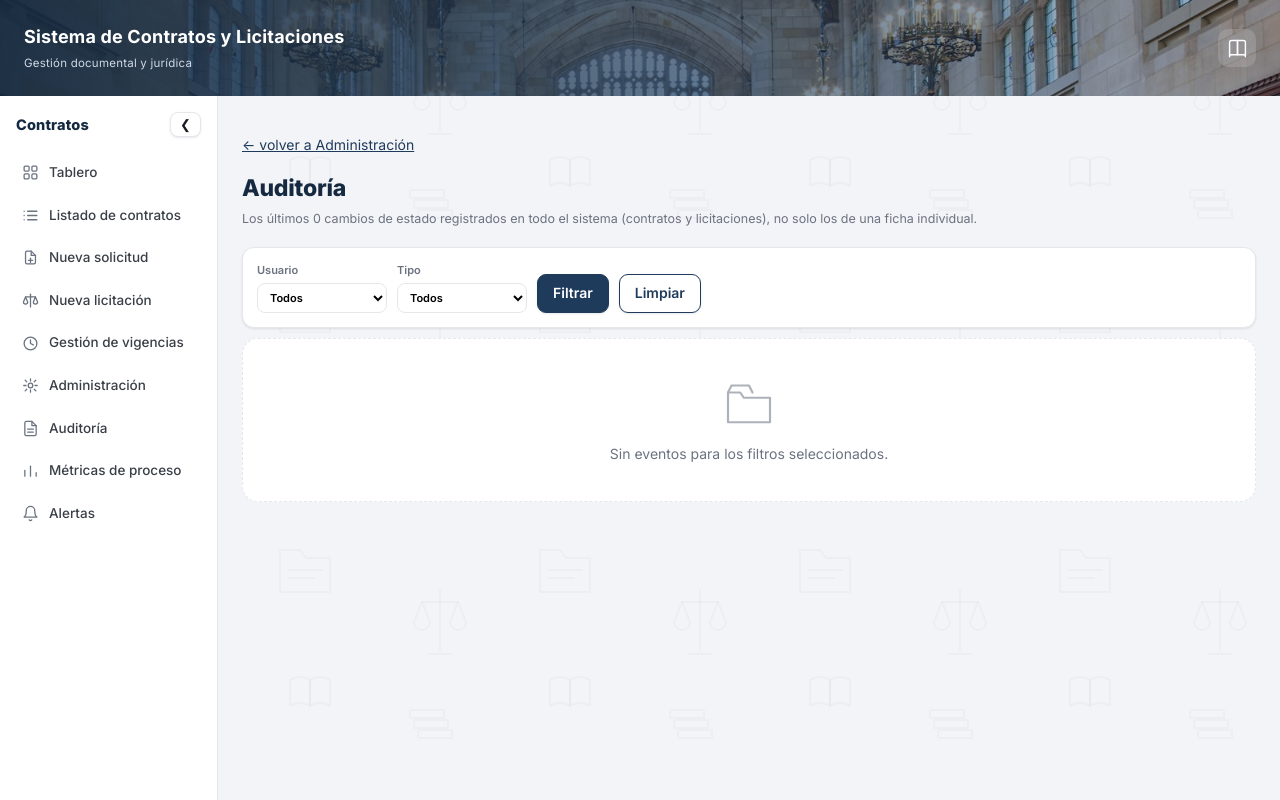
After one commit to insigne123/docs-cy-app, a Python web app: template app/web/templates/auditoria.html in a window 1280 px wide. The commit adds this page. Run offline with Jinja, Linux system fonts and the light colour scheme; the template is opened without the code that fills it, so the values that code supplies are empty.

Commit message:
Agregar registro de auditoria a nivel sistema
Continuacion de las sugerencias pendientes tras la auditoria del
modelo. Hasta ahora la trazabilidad solo se podia ver ficha por ficha
(la linea de tiempo de un contrato o licitacion individual); no habia
forma de ver todos los cambios de estado del sistema completo en un
solo lugar, ni de filtrar por usuario para revisar que hizo alguien en
particular.

Se agrega GET /panel/auditoria (exclusivo de admin_sistema, igual que
el resto de Administracion), con filtro por usuario y por tipo de
entidad (contrato o licitacion), reutilizando la misma tabla
evento_estado que ya alimenta la linea de tiempo de cada ficha.

Se agregan pruebas nuevas. Toda la suite sigue en verde.

Co-Authored-By: Claude Sonnet 5 <noreply@anthropic.com>

```diff
--- /dev/null
+++ b/app/web/templates/auditoria.html
@@ -0,0 +1,58 @@
+{% extends "base.html" %}
+{% block title %}Auditoría · Panel de Contratos{% endblock %}
+{% block body %}
+<p><a href="/panel/catalogos">&larr; volver a Administración</a></p>
+<h1>Auditoría</h1>
+<div class="sub">
+  Los últimos {{ eventos|length }} cambios de estado registrados en todo el
+  sistema (contratos y licitaciones), no solo los de una ficha individual.
+</div>
+
+<form class="filtros" method="get" action="/panel/auditoria">
+  <label>Usuario
+    <select name="usuario_id">
+      <option value="">Todos</option>
+      {% for u in usuarios_filtro %}
+      <option value="{{ u.id }}" {{ 'selected' if filtro_usuario_id == u.id }}>{{ u.nombre }}</option>
+      {% endfor %}
+    </select>
+  </label>
+  <label>Tipo
+    <select name="entidad_tipo">
+      <option value="">Todos</option>
+      <option value="contrato" {{ 'selected' if filtro_entidad_tipo == 'contrato' }}>Contrato</option>
+      <option value="licitacion" {{ 'selected' if filtro_entidad_tipo == 'licitacion' }}>Licitación</option>
+    </select>
+  </label>
+  <button class="btn" type="submit">Filtrar</button>
+  <a class="btn ghost" href="/panel/auditoria">Limpiar</a>
+</form>
+
+{% if not eventos %}
+  <div class="empty">Sin eventos para los filtros seleccionados.</div>
+{% else %}
+<div class="tabla-scroll">
+  <table>
+    <thead><tr>
+      <th>Fecha</th><th>Código</th><th>De</th><th>A</th><th>Usuario</th><th>Rol</th><th>Comentario</th>
+    </tr></thead>
+    <tbody>
+    {% for e in eventos %}
+      <tr>
+        <td>{{ e.fecha.strftime('%Y-%m-%d %H:%M') }}</td>
+        <td>
+          {% if e.entidad_tipo == 'contrato' %}<a href="/panel/contratos/{{ e.entidad_id }}">{{ e.codigo }}</a>
+          {% else %}<a href="/panel/licitaciones/{{ e.entidad_id }}">{{ e.codigo }}</a>{% endif %}
+        </td>
+        <td>{{ (e.estado_origen or '—').replace('_',' ') }}</td>
+        <td>{{ e.estado_destino.replace('_',' ') }}</td>
+        <td>{{ e.usuario_nombre }}</td>
+        <td>{{ e.rol_actor }}</td>
+        <td class="obj">{{ e.comentario or '—' }}</td>
+      </tr>
+    {% endfor %}
+    </tbody>
+  </table>
+</div>
+{% endif %}
+{% endblock %}
--- a/app/web/templates/base.html
+++ b/app/web/templates/base.html
@@ -212,6 +212,10 @@
           <svg viewBox="0 0 24 24" fill="none" stroke="currentColor" stroke-width="1.8" stroke-linecap="round" stroke-linejoin="round"><circle cx="12" cy="12" r="3.2"/><path d="M12 2.5v3.2M12 18.3v3.2M4.4 4.4l2.3 2.3M17.3 17.3l2.3 2.3M2.5 12h3.2M18.3 12h3.2M4.4 19.6l2.3-2.3M17.3 6.7l2.3-2.3"/></svg>
           Administración
         </a>
+        <a href="/panel/auditoria" class="{{ 'active' if request.url.path == '/panel/auditoria' }}">
+          <svg viewBox="0 0 24 24" fill="none" stroke="currentColor" stroke-width="1.8" stroke-linecap="round" stroke-linejoin="round"><path d="M14 2H6a2 2 0 0 0-2 2v16a2 2 0 0 0 2 2h12a2 2 0 0 0 2-2V8z"/><polyline points="14 2 14 8 20 8"/><line x1="8" y1="13" x2="16" y2="13"/><line x1="8" y1="17" x2="16" y2="17"/></svg>
+          Auditoría
+        </a>
         {% endif %}
         {% if not _sin_tablero %}
         <a href="/panel/metricas" class="{{ 'active' if request.url.path == '/panel/metricas' }}">
--- a/app/web/templates/manual.html
+++ b/app/web/templates/manual.html
@@ -196,6 +196,8 @@
   <li><strong>Formatos estándar</strong>: el archivo base para el Flujo Autogestionado. Cada formato tiene un botón de
     <svg viewBox="0 0 24 24" fill="none" stroke="currentColor" stroke-width="1.8" stroke-linecap="round" stroke-linejoin="round" style="width:13px;height:13px;vertical-align:-2px"><path d="M1 12s4-8 11-8 11 8 11 8-4 8-11 8-11-8-11-8Z"/><circle cx="12" cy="12" r="3"/></svg>
     para previsualizar el archivo exacto que se subió, antes de aprobarlo o de usarlo en una solicitud.</li>
+  <li>Cualquier unidad, formato o usuario desactivado se puede reactivar con un clic, sin volver a llenar el formulario de edición.</li>
+  <li><strong>Auditoría</strong>: todos los cambios de estado de todos los contratos y licitaciones, filtrables por usuario o por tipo — a diferencia de la línea de tiempo de una ficha, que solo muestra la de ese contrato.</li>
 </ul>
 </section>
 
```
Also changed, not shown: app/services/auditoria.py (added, +55 -0 lines), app/web/routes.py (+27 -0 lines), tests/test_auditoria.py (added, +56 -0 lines).
